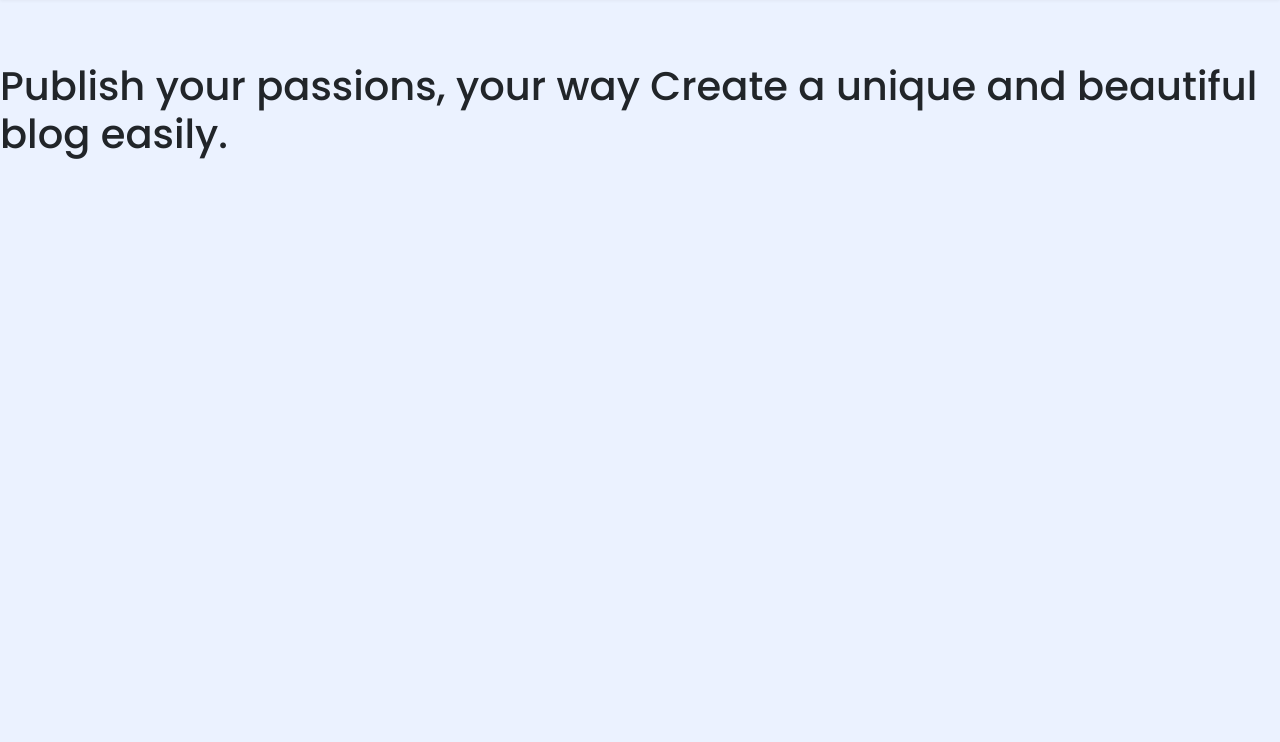
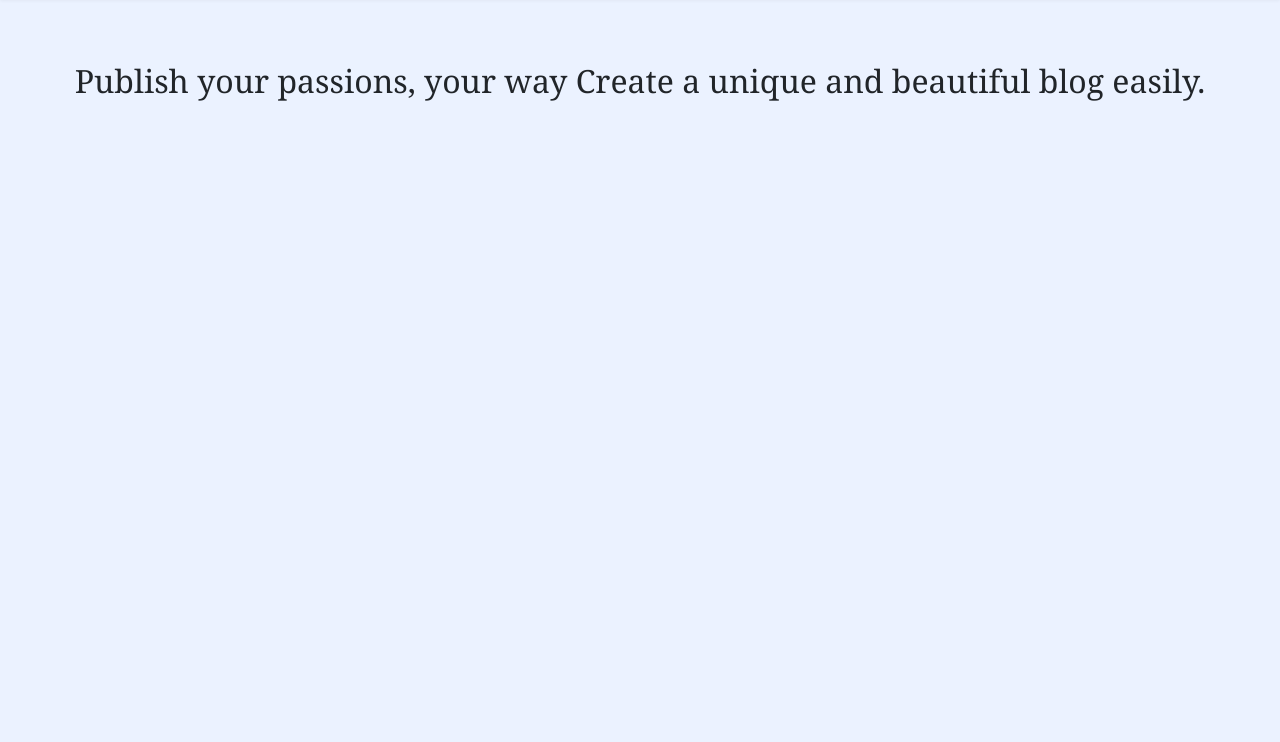
Before and after one commit to Devjoshi123/bloghtml, a plain HTML site: page index.html in a window 1280 px wide. Shown: the part 58-800 px from the top of the page. Drawn offline with nearby package versions, Linux system fonts and the light colour scheme.

Commit message:
Update style.css

```diff
--- a/style.css
+++ b/style.css
@@ -18,3 +18,8 @@ body {
 .place__holder__image {
   width: 100%;
 }
+h1{
+  font-family: Cambria, Cochin, Georgia, Times, 'Times New Roman', serif;
+  font-size: 2rem;
+  text-align: center;
+}
```
